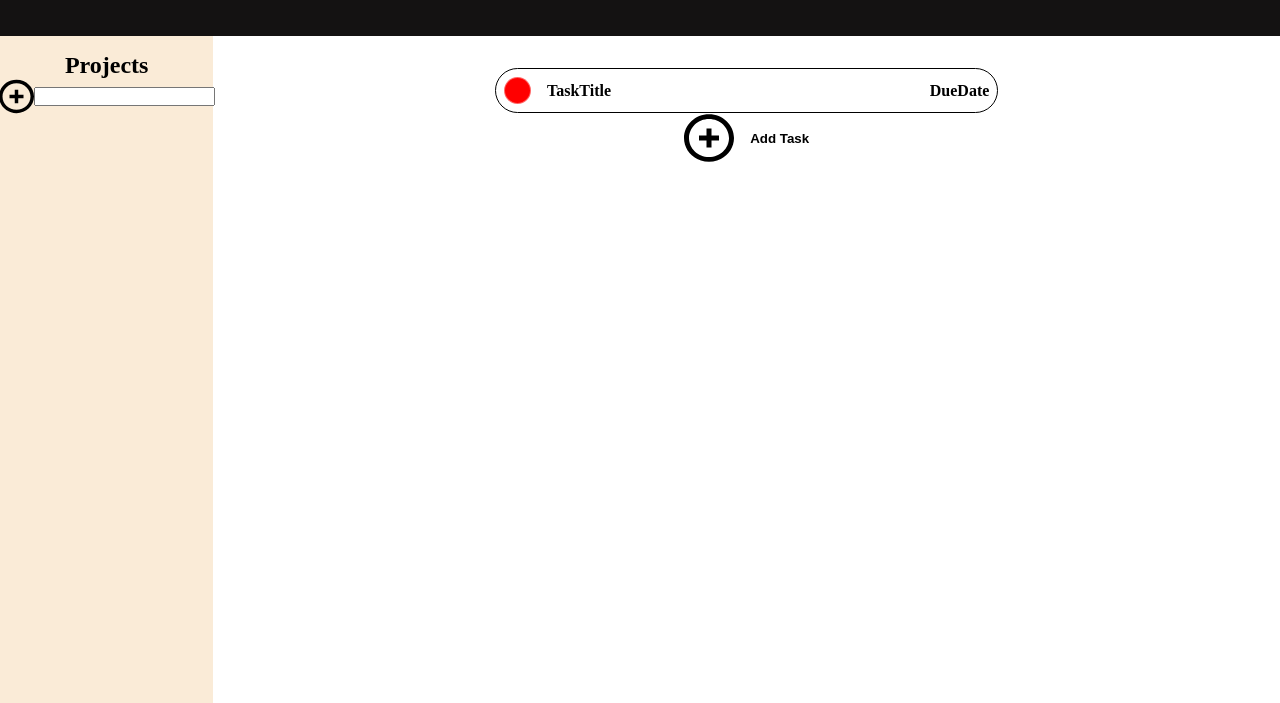
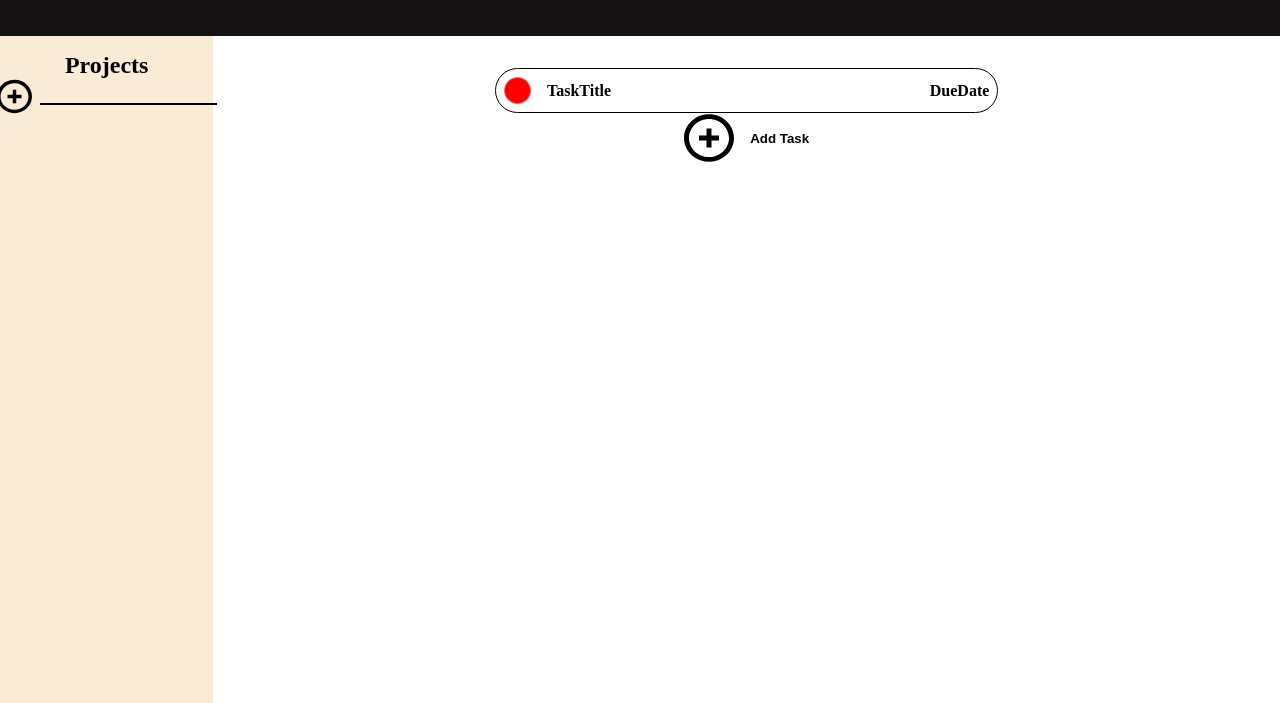
Before and after one commit to tamasgyetvan/odin-todo, a website built with webpack: page dist/index.html in a window 1280 px wide. Shown: the part 97-800 px from the top of the page. Built offline with Linux system fonts and the light colour scheme.

Commit message:
Change style of projectNameInput

```diff
--- a/src/style.css
+++ b/src/style.css
@@ -68,12 +68,19 @@
   display: flex;
   align-items: center;
   justify-content: center;
+  gap: 0.5rem;
 }
 
 #addProjectsButton {
   display: flex;
   align-items: center;
   gap: 0.5rem;
+}
+
+#projectNameInput {
+  border: none;
+  border-bottom: 2px solid black;
+  background-color: transparent;
 }
 .deleteProjectButton {
   margin-left: auto;
```
Also changed, not shown: dist/main.js.
